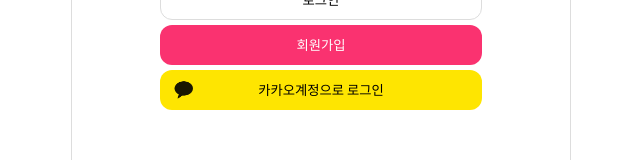
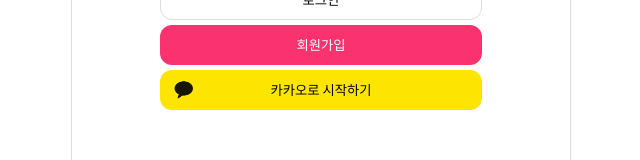
Before and after one commit to 2021bong/witty, a React (Vite) app: page /#/ in a window 1280 px wide. Before the commit this address led to /#/signup. Shown: the part 456-616 px from the top of the page, without its empty margins (319-959 px from the left). Built offline with nearby package versions, Linux system fonts and the light colour scheme.

Commit message:
🗑️Remove : KakaoBtn 컴포넌트 삭제 - 로그인화면에서 바로 카카오 로그인이 가능하도록 구조 변경 - 그에 따른 KakaoBtn 컴포넌트 삭제 - Kakao.Auth.authorize()에 가입여부 확인하도록 속성 추가

```diff
--- a/src/components/KakaoBtn.tsx
+++ /dev/null
@@ -1,46 +0,0 @@
-import styled from 'styled-components';
-import { KaKaoBtnProps } from '../utils/interface';
-
-const KakaoBtn = ({ btnText, handleKaKaoLogin }: KaKaoBtnProps) => {
-  return (
-    <Button onClick={handleKaKaoLogin}>
-      <p className='text'>{btnText}</p>
-      <div className='imgBox'></div>
-    </Button>
-  );
-};
-
-export default KakaoBtn;
-
-const Button = styled.button`
-  position: relative;
-  width: 100%;
-  height: 40px;
-  margin-bottom: 5px;
-  border: none;
-  border-radius: 12px;
-  background-color: #fee501;
-  overflow: hidden;
-
-  &:hover {
-    background-color: #f1da00;
-  }
-
-  &:active {
-    background-color: #fee501;
-  }
-
-  .text {
-    color: 191600;
-    z-index: 1;
-  }
-
-  .imgBox {
-    position: absolute;
-    width: inherit;
-    height: inherit;
-    background: left/15% no-repeat url('kakao_login_logo.png');
-    left: 0;
-    top: 0;
-  }
-`;
--- a/src/pages/login/Login.tsx
+++ b/src/pages/login/Login.tsx
@@ -3,8 +3,9 @@ import { Link } from 'react-router-dom';
 import axios from 'axios';
 import styled from 'styled-components';
 import SignUpBtn from '../../components/SignUpBtn';
-import KakaoBtn from '../../components/KakaoBtn';
 import { LoginProp } from '../../utils/interface';
+
+const { Kakao } = window as any;
 
 const Login = ({ getToken }: LoginProp) => {
   const [idValue, setIdValue] = useState('');
@@ -33,6 +34,15 @@ const Login = ({ getToken }: LoginProp) => {
     } else {
       alert('아이디와 비밀번호를 입력해주세요.');
     }
+  };
+
+  const handleKaKaoLogin = () => {
+    Kakao.init(import.meta.env.VITE_KAKAO_JAVASCRIPT_KEY);
+    Kakao.Auth.authorize({
+      redirectUri: import.meta.env.VITE_KAKAO_REDIRECT_URL,
+      serviceTerms: 'account_email',
+      prompts: 'none',
+    });
   };
 
   return (
@@ -70,13 +80,49 @@ const Login = ({ getToken }: LoginProp) => {
         <Link to='/signup'>
           <SignUpBtn btnText='회원가입' />
         </Link>
-        <KakaoBtn btnText='카카오계정으로 로그인' />
+        <KakaoBtn onClick={handleKaKaoLogin}>
+          <p className='text'>카카오로 시작하기</p>
+          <div className='imgBox'></div>
+        </KakaoBtn>
       </div>
     </Main>
   );
 };
 
 export default Login;
+
+const KakaoBtn = styled.button`
+  position: relative;
+  width: 100%;
+  height: 40px;
+  margin-bottom: 5px;
+  border: none;
+  border-radius: 12px;
+  background-color: #fee501;
+  overflow: hidden;
+
+  &:hover {
+    background-color: #f1da00;
+  }
+
+  &:active {
+    background-color: #fee501;
+  }
+
+  .text {
+    color: 191600;
+    z-index: 1;
+  }
+
+  .imgBox {
+    position: absolute;
+    width: inherit;
+    height: inherit;
+    background: left/15% no-repeat url('kakao_login_logo.png');
+    left: 0;
+    top: 0;
+  }
+`;
 
 const Main = styled.div`
   display: flex;
--- a/src/pages/signup/SignUp.tsx
+++ b/src/pages/signup/SignUp.tsx
@@ -1,7 +1,6 @@
 import { useState } from 'react';
 import { Link, useNavigate } from 'react-router-dom';
 import axios from 'axios';
-import KakaoBtn from '../../components/KakaoBtn';
 import SignUpBtn from '../../components/SignUpBtn';
 import {
   checkEmail,
@@ -10,8 +9,6 @@ import {
   checkPw,
 } from '../../utils/validation';
 import { Main } from './SignUp.styled';
-
-const { Kakao } = window as any;
 
 const SignUp = () => {
   const [idValue, setIdValue] = useState('');
@@ -113,14 +110,6 @@ const SignUp = () => {
     } else {
       alert('가입 정보를 확인해주세요!✋');
     }
-  };
-
-  const handleKaKaoLogin = async () => {
-    await Kakao.init(import.meta.env.VITE_KAKAO_JAVASCRIPT_KEY);
-    await Kakao.Auth.authorize({
-      redirectUri: import.meta.env.VITE_KAKAO_REDIRECT_URL,
-      serviceTerms: 'account_email',
-    });
   };
 
   return (
@@ -227,10 +216,6 @@ const SignUp = () => {
       </form>
       <div className='btnContainer'>
         <SignUpBtn btnText='회원가입 하기' checkSignUp={checkSignUp} />
-        <KakaoBtn
-          btnText={'카카오로 시작하기'}
-          handleKaKaoLogin={handleKaKaoLogin}
-        />
         <Link to='/'>
           <button className='cancelBtn'>취소</button>
         </Link>
```
